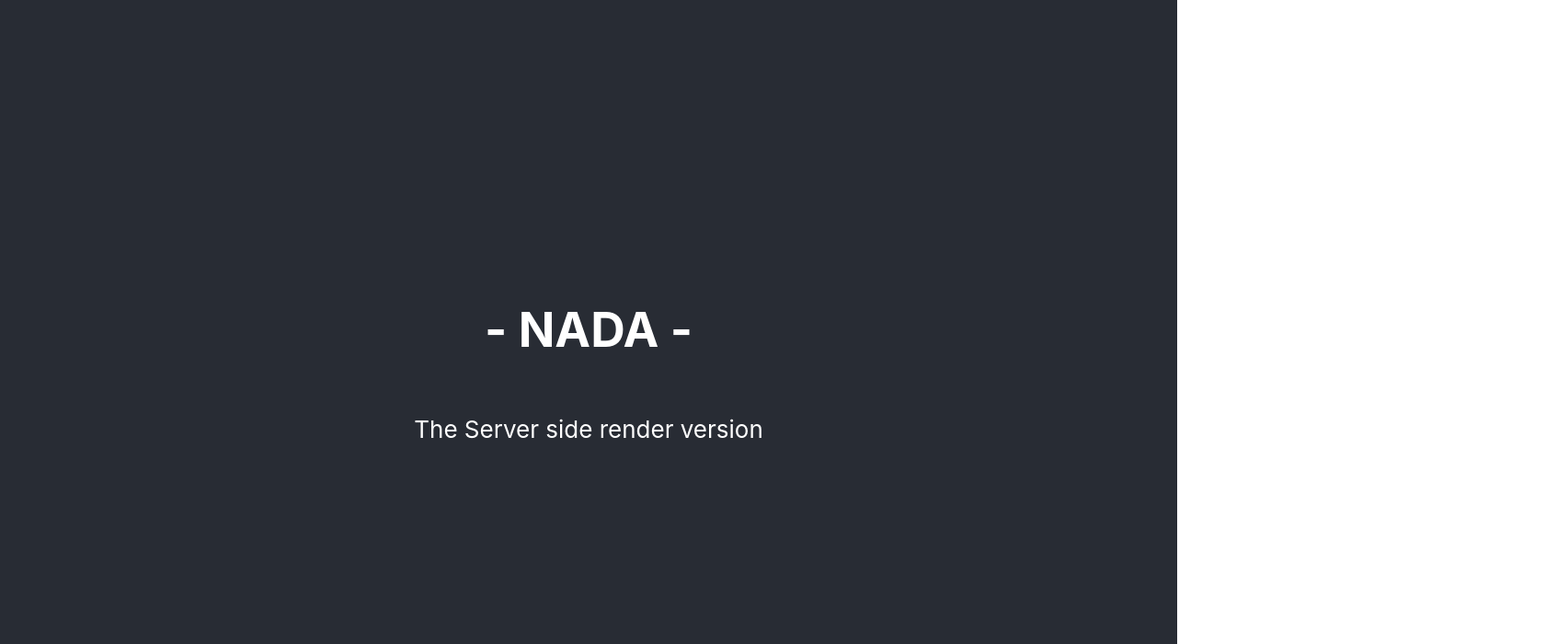
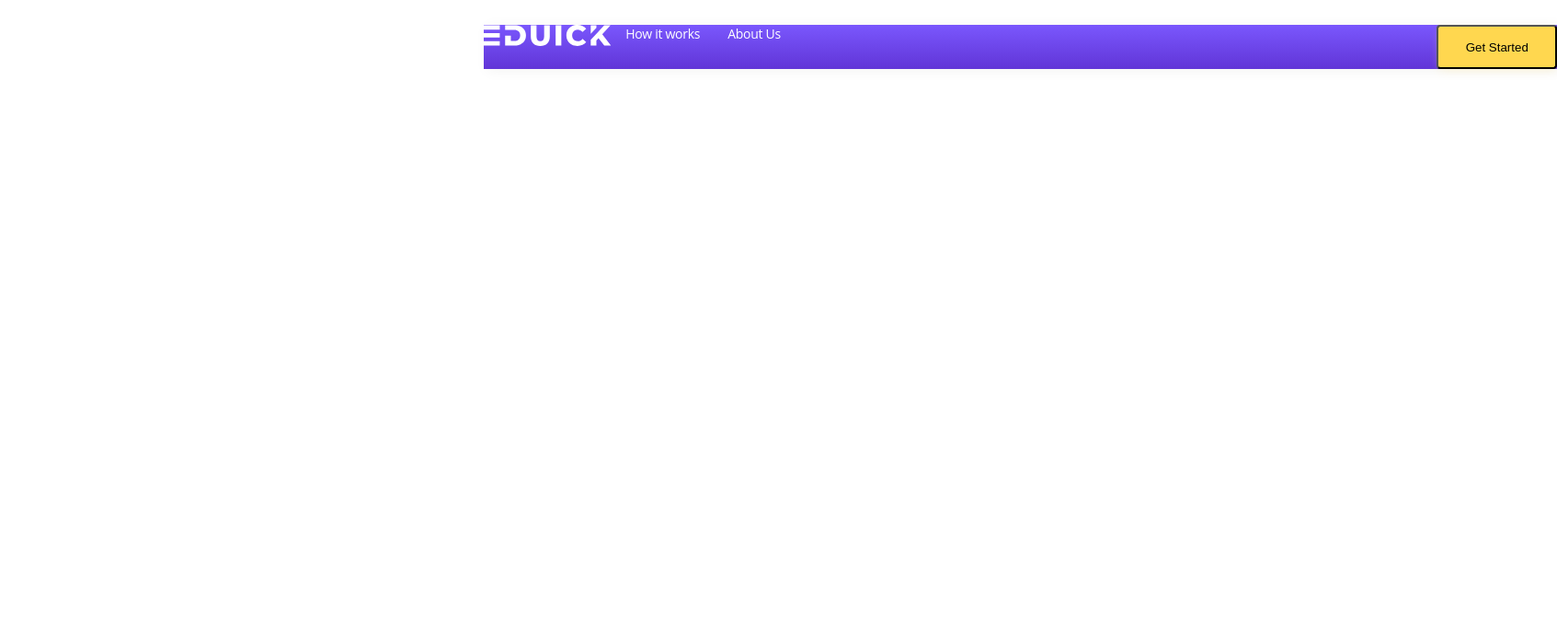
Before and after one commit to enicio/ss-rendering, a React (Create React App) app: page / in a window 1280 px wide. Shown: the top 700 px of the page at 92% size, 1693 px wide, since content can reach past the window. Built offline with nearby package versions, Linux system fonts and the light colour scheme.

Commit message:
Inicio da implementação do Header

```diff
--- a/src/App.js
+++ b/src/App.js
@@ -1,14 +1,12 @@
 import React from 'react';
+import Header from './components/header'
 
 import './App.css';
 
 function App() {
   return (
     <div className="App">
-      <header className="App-header">
-       <h1>- NADA -</h1>
-       <p>The Server side render version</p>
-      </header>
+      <Header/>
     </div>
   );
 }
--- /dev/null
+++ b/src/components/header.css
@@ -0,0 +1,49 @@
+.header {
+  position: absolute;
+  background: linear-gradient(180deg, #7A57FD 0%, #6135D7 100%);
+  box-shadow: 4px 2px 14px rgba(0, 0, 0, 0.05);
+  width: 1167px;
+  height: 48px;
+  top: 27px;
+  left: 526px;
+  display: flex;
+  justify-content: space-between;
+}
+
+.header .header__logo{
+  width: 139.28px;
+  height: 23px;
+  left: 526px;
+  top: 39px;
+}
+
+.header .header__menu {
+  width: 100%;
+  display: flex;
+  font-family: Open Sans;
+  font-style: normal;
+  font-weight: normal;
+  font-size: 14px;
+  line-height: 19px;
+  /* identical to box height */
+
+  text-align: center;
+  letter-spacing: -0.02em;
+
+  color: #FFFFFF;
+}
+
+.header .header__menu p {
+  margin: 0 15px 0 15px;
+}
+
+.header .header__button {
+  width: 165px;
+  height: 48px;
+  left: 1528px;
+  top: 27px;
+
+  background: #FFD74F;
+  box-shadow: 1px 3px 11px -3px rgba(255, 231, 150, 0.45);
+  border-radius: 4px;
+}
--- /dev/null
+++ b/src/components/header.js
@@ -0,0 +1,19 @@
+import React from 'react';
+// import logo from '../assets/header/logo.svg'
+
+import './header.css'
+
+function Header() {
+  return(
+    <header className="header">
+      <img className="header__logo" src='assets/logo.svg' alt="logo"/>
+      <nav className="header__menu">
+        <p>How it works </p>
+        <p>About Us</p>
+      </nav>
+      <button className="header__button">Get Started</button>
+    </header>
+  );
+}
+
+export default Header;
```
Also changed, not shown: public/assets/logo.svg (added), src/assets/header/logo.svg (added).
